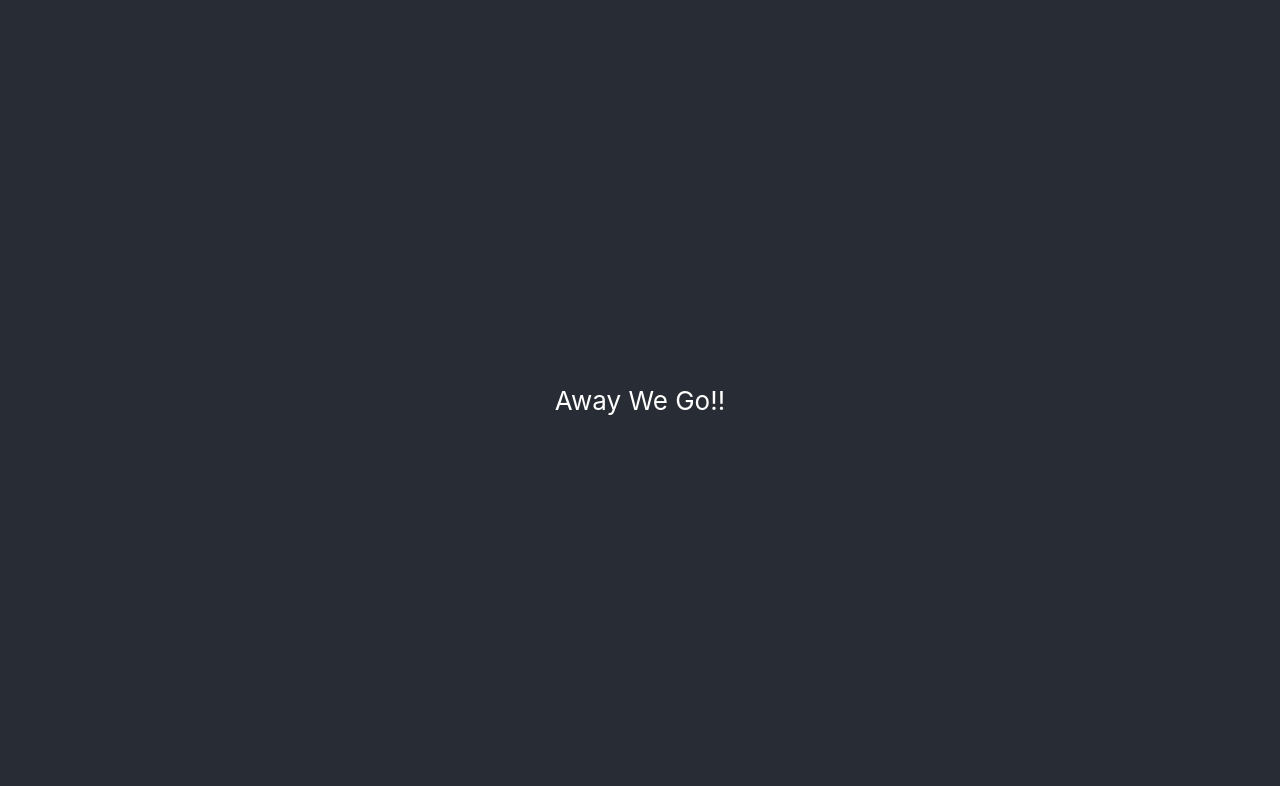
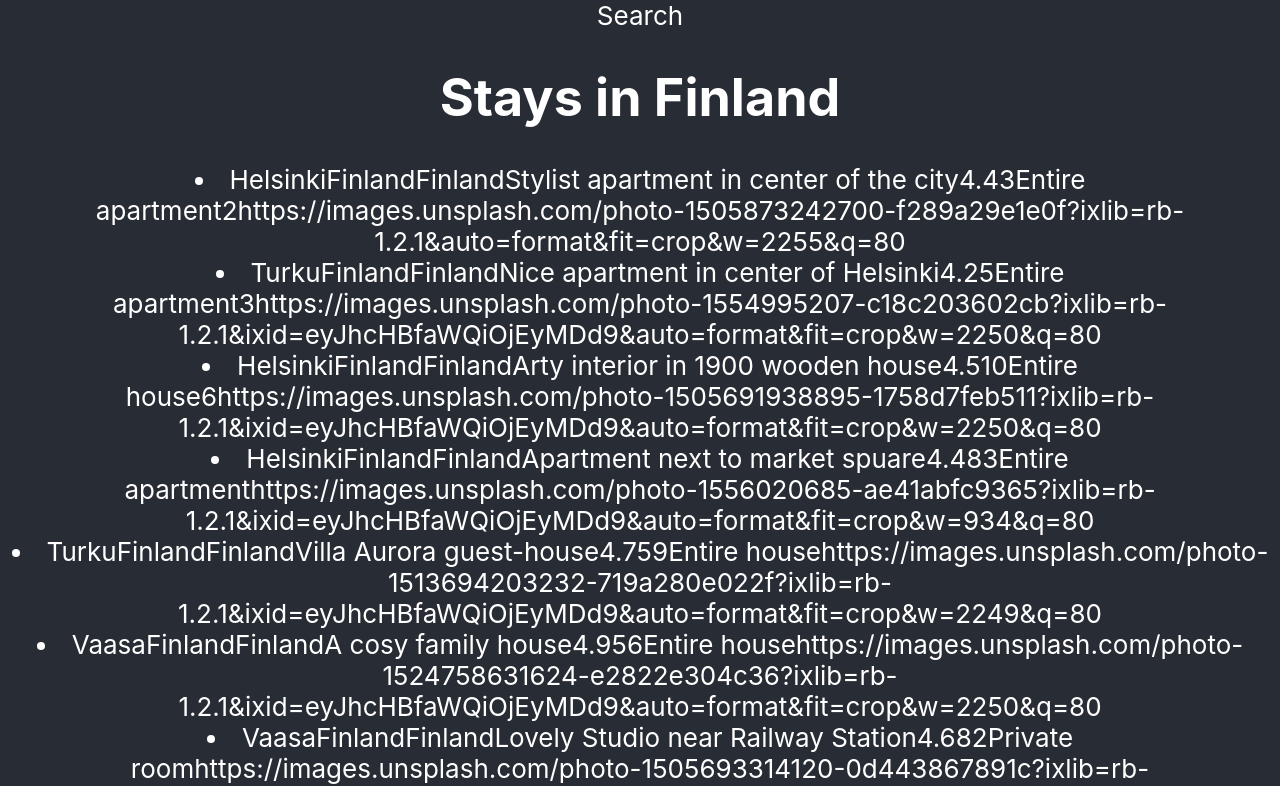
Before and after one commit to 47analogy/JS-Projects, a React (Create React App) app in the folder windbnb/: page / in a window 1280 px wide. Shown: the top 786 px of the page. Built offline with nearby package versions, Linux system fonts and the light colour scheme.

Commit message:
display properties in ui

```diff
--- a/windbnb/src/App.js
+++ b/windbnb/src/App.js
@@ -1,12 +1,12 @@
-import React, {useState} from 'react';
+import React from 'react';
 import './App.css';
-
+import PropertyList from './components/PropertyList'
 
 function App() {
   return (
     <div className="App">
       <header className="App-header">
-        Away We Go!!
+        <PropertyList />
       </header>
     </div>
   );
--- a/windbnb/src/components/PropertyCard.js
+++ b/windbnb/src/components/PropertyCard.js
@@ -0,0 +1,27 @@
+import React from 'react';
+
+const PropertyCard = ({ properties }) => {
+    //console.log("card", properties)
+    return (
+        <div>
+            {properties ? properties.map(property => (
+                <div key={property.id}>
+                    <li>
+                        {property.city}
+                        {property.country}
+                        {property.country}
+                        {property.superHost}
+                        {property.title}
+                        {property.rating}
+                        {property.maxGuests}
+                        {property.type}
+                        {property.beds}
+                        {property.photo}
+                    </li>
+                </div>
+            )) : null}
+      </div>
+    );
+}
+
+export default PropertyCard;
--- a/windbnb/src/components/PropertyList.js
+++ b/windbnb/src/components/PropertyList.js
@@ -0,0 +1,22 @@
+import React, { useState, useEffect } from 'react';
+import PropertyCard from './PropertyCard'
+import PropertySearch from './PropertySearch'
+import propertyData from '../stays.json'
+
+const PropertyList = () => {
+    const [properties, setProperties] = useState()
+
+    useEffect(() => {
+        setProperties(propertyData)
+    }, [properties])
+
+    return (
+        <div>
+            <PropertySearch />
+            <h1>Stays in Finland</h1>
+            <PropertyCard properties={properties} />
+        </div>
+    );
+}
+
+export default PropertyList;
--- a/windbnb/src/components/PropertySearch.js
+++ b/windbnb/src/components/PropertySearch.js
@@ -0,0 +1,9 @@
+import React from 'react';
+
+const PropertySearch = () => {
+    return (
+        <div>Search</div>
+     );
+}
+
+export default PropertySearch;
--- a/windbnb/src/stays.json
+++ b/windbnb/src/stays.json
@@ -1,5 +1,6 @@
 [
   {
+    "id": 1,
     "city": "Helsinki",
     "country": "Finland",
     "superHost": false,
@@ -11,6 +12,7 @@
     "photo": "https://images.unsplash.com/photo-1505873242700-f289a29e1e0f?ixlib=rb-1.2.1&auto=format&fit=crop&w=2255&q=80"
   },
   {
+    "id": 2,
     "city": "Turku",
     "country": "Finland",
     "superHost": false,
@@ -22,6 +24,7 @@
     "photo": "https://images.unsplash.com/photo-1554995207-c18c203602cb?ixlib=rb-1.2.1&ixid=eyJhcHBfaWQiOjEyMDd9&auto=format&fit=crop&w=2250&q=80"
   },
   {
+    "id": 3,
     "city": "Helsinki",
     "country": "Finland",
     "superHost": true,
@@ -33,6 +36,7 @@
     "photo": "https://images.unsplash.com/photo-1505691938895-1758d7feb511?ixlib=rb-1.2.1&ixid=eyJhcHBfaWQiOjEyMDd9&auto=format&fit=crop&w=2250&q=80"
   },
   {
+    "id": 4,
     "city": "Helsinki",
     "country": "Finland",
     "superHost": false,
@@ -44,6 +48,7 @@
     "photo": "https://images.unsplash.com/photo-1556020685-ae41abfc9365?ixlib=rb-1.2.1&ixid=eyJhcHBfaWQiOjEyMDd9&auto=format&fit=crop&w=934&q=80"
   },
   {
+    "id": 5,
     "city": "Turku",
     "country": "Finland",
     "superHost": true,
@@ -55,6 +60,7 @@
     "photo": "https://images.unsplash.com/photo-1513694203232-719a280e022f?ixlib=rb-1.2.1&ixid=eyJhcHBfaWQiOjEyMDd9&auto=format&fit=crop&w=2249&q=80"
   },
   {
+    "id": 6,
     "city": "Vaasa",
     "country": "Finland",
     "superHost": true,
@@ -66,6 +72,7 @@
     "photo": "https://images.unsplash.com/photo-1524758631624-e2822e304c36?ixlib=rb-1.2.1&ixid=eyJhcHBfaWQiOjEyMDd9&auto=format&fit=crop&w=2250&q=80"
   },
   {
+    "id": 7,
     "city": "Vaasa",
     "country": "Finland",
     "superHost": false,
@@ -77,6 +84,7 @@
     "photo": "https://images.unsplash.com/photo-1505693314120-0d443867891c?ixlib=rb-1.2.1&auto=format&fit=crop&w=2591&q=80"
   },
   {
+    "id": 8,
     "city": "Oulu",
     "country": "Finland",
     "superHost": false,
@@ -88,6 +96,7 @@
     "photo": "https://images.unsplash.com/photo-1522708323590-d24dbb6b0267?ixlib=rb-1.2.1&ixid=eyJhcHBfaWQiOjEyMDd9&auto=format&fit=crop&w=2250&q=80"
   },
   {
+    "id": 8,
     "city": "Oulu",
     "country": "Finland",
     "superHost": false,
@@ -99,6 +108,7 @@
     "photo": "https://images.unsplash.com/photo-1507089947368-19c1da9775ae?ixlib=rb-1.2.1&ixid=eyJhcHBfaWQiOjEyMDd9&auto=format&fit=crop&w=2255&q=80"
   },
   {
+    "id": 9,
     "city": "Oulu",
     "country": "Finland",
     "superHost": true,
@@ -110,6 +120,7 @@
     "photo": "https://images.unsplash.com/photo-1522156373667-4c7234bbd804?ixlib=rb-1.2.1&ixid=eyJhcHBfaWQiOjF9&auto=format&fit=crop&w=930&q=80"
   },
   {
+    "id": 10,
     "city": "Vaasa",
     "country": "Finland",
     "superHost": false,
@@ -121,6 +132,7 @@
     "photo": "https://images.unsplash.com/photo-1494203484021-3c454daf695d?ixlib=rb-1.2.1&auto=format&fit=crop&w=2250&q=80"
   },
   {
+    "id": 11,
     "city": "Helsinki",
     "country": "Finland",
     "superHost": false,
@@ -132,6 +144,7 @@
     "photo": "https://images.unsplash.com/photo-1516455590571-18256e5bb9ff?ixlib=rb-1.2.1&auto=format&fit=crop&w=2250&q=80"
   },
   {
+    "id": 12,
     "city": "Turku",
     "country": "Finland",
     "superHost": false,
@@ -143,6 +156,7 @@
     "photo": "https://images.unsplash.com/photo-1519643381401-22c77e60520e?ixlib=rb-1.2.1&ixid=eyJhcHBfaWQiOjE3MzYxfQ&auto=format&fit=crop&w=2253&q=80"
   },
   {
+    "id": 13,
     "city": "Turku",
     "country": "Finland",
     "superHost": true,
```
